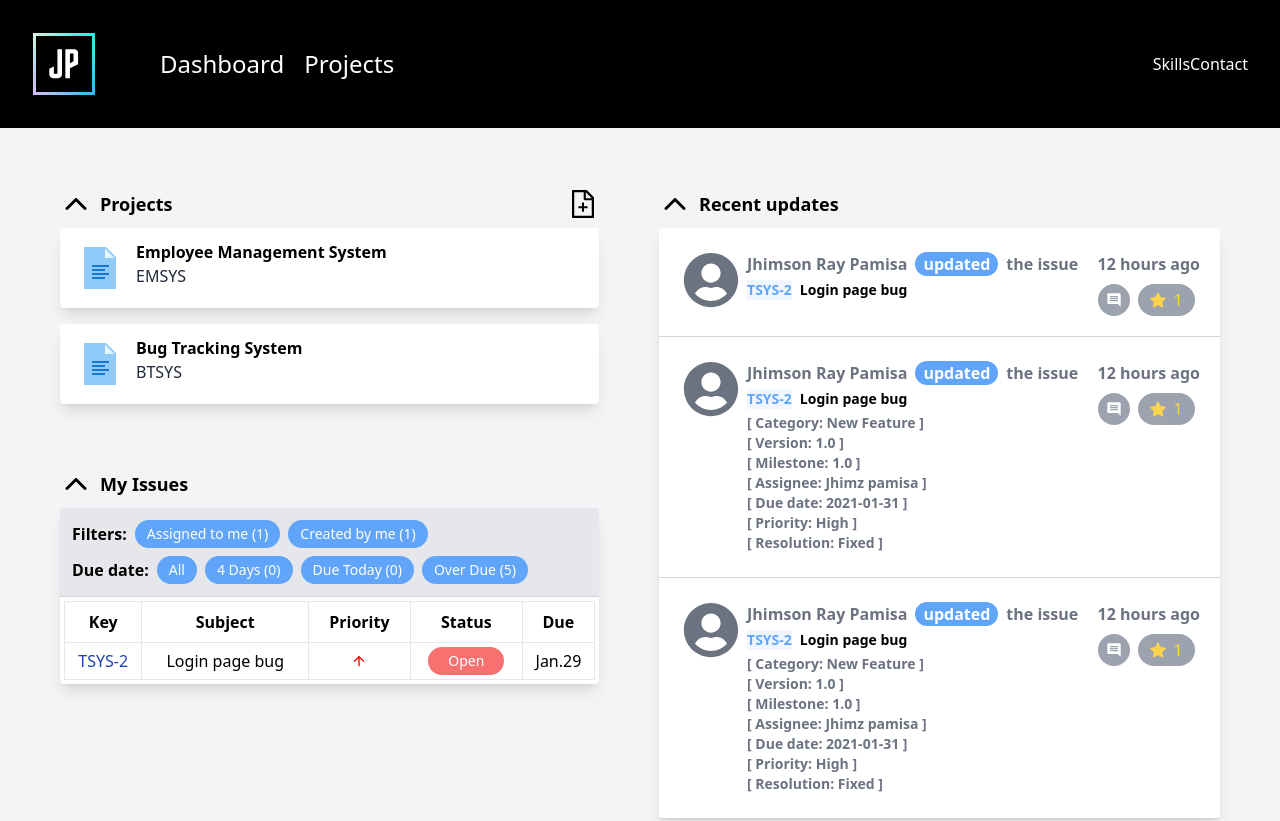
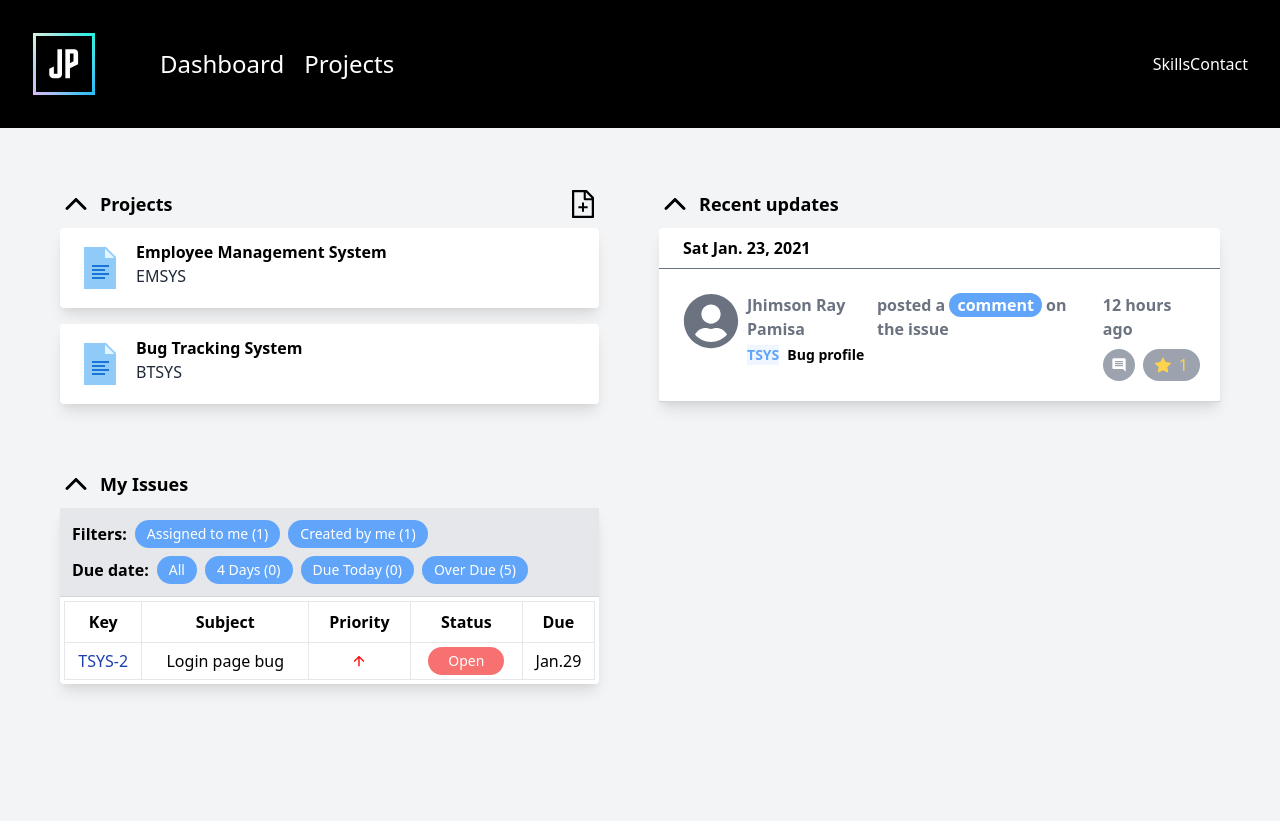
Before and after one commit to jhimson/bug-tracker, a React (Create React App) app in the folder client/: page /dashboard in a window 1280 px wide. Shown: the top 821 px of the page. Built offline with nearby package versions, Linux system fonts and the light colour scheme.

Commit message:
Add RecentUpdatesList component to DashboardPage

```diff
--- a/client/src/components/RecentUpdatesList.jsx
+++ b/client/src/components/RecentUpdatesList.jsx
@@ -1,11 +1,20 @@
 /* eslint-disable react/button-has-type */
 import React from 'react';
+
+// components
+import RecentUpdateItem from './RecentUpdateItem';
 
 const RecentUpdatesList = () => (
   <>
     <div className="px-6 py-2 border-b border-gray-500">
       <h1 className="font-semibold text-md">Sat Jan. 23, 2021</h1>
     </div>
+    <RecentUpdateItem
+      projectKey="TSYS"
+      issueName="Bug profile"
+      userFullname="Jhimson Ray Pamisa"
+      action="posted"
+    />
   </>
 );
 
--- a/client/src/pages/DashboardPage.jsx
+++ b/client/src/pages/DashboardPage.jsx
@@ -12,6 +12,7 @@ import { BsFillStarFill } from 'react-icons/bs';
 // Components
 import Layout from '../components/Layout';
 import ProjectList from '../components/ProjectList';
+import RecentUpdatesList from '../components/RecentUpdatesList';
 
 const DashboardPage = () => (
   <Layout>
@@ -104,190 +105,7 @@ const DashboardPage = () => (
             </div>
           </div>
           <div className="bg-white rounded shadow-lg">
-            <div className="flex justify-between p-2 border-b border-gray-300">
-              <div className="flex p-4 space-x-2">
-                <div className="user-icon">
-                  <FaUserCircle size="3.5em" className="text-gray-500" />
-                </div>
-
-                <div className="space-y-1">
-                  <div className="flex justify-between">
-                    <div className="flex space-x-2">
-                      <h1 className="font-semibold text-gray-500">
-                        Jhimson Ray Pamisa
-                      </h1>
-                      <button className="px-2 font-semibold text-white bg-blue-400 rounded-full focus:outline-none">
-                        updated
-                      </button>
-                      <p className="font-semibold text-gray-500">the issue</p>
-                    </div>
-                  </div>
-
-                  <div className="flex items-center space-x-2 issue_description">
-                    <h1 className="text-sm font-semibold text-blue-400 bg-blue-50 issue_key">
-                      TSYS-2
-                    </h1>
-                    <h1 className="text-sm font-semibold issue_name">
-                      Login page bug
-                    </h1>
-                  </div>
-                </div>
-              </div>
-
-              <div className="pb-3 pr-3 space-y-2">
-                <div className="pt-4">
-                  <h1 className="font-semibold text-gray-500">12 hours ago</h1>
-                </div>
-                <div className="flex space-x-2">
-                  <button className="p-2 bg-gray-400 rounded-full hover:bg-blue-400 focus:outline-none">
-                    <MdComment className="text-white" />
-                  </button>
-                  <div className="flex items-center px-3 space-x-2 text-yellow-300 bg-gray-400 rounded-full cursor-pointer hover:bg-yellow-400 hover:text-white">
-                    <BsFillStarFill />
-                    <p>1</p>
-                  </div>
-                </div>
-              </div>
-            </div>
-
-            <div className="flex justify-between p-2 border-b border-gray-300">
-              <div className="flex p-4 space-x-2">
-                <div className="user-icon">
-                  <FaUserCircle size="3.5em" className="text-gray-500" />
-                </div>
-
-                <div className="space-y-1">
-                  <div className="flex justify-between">
-                    <div className="flex space-x-2">
-                      <h1 className="font-semibold text-gray-500">
-                        Jhimson Ray Pamisa
-                      </h1>
-                      <button className="px-2 font-semibold text-white bg-blue-400 rounded-full focus:outline-none">
-                        updated
-                      </button>
-                      <p className="font-semibold text-gray-500">the issue</p>
-                    </div>
-                  </div>
-
-                  <div className="flex items-center space-x-2 issue_description">
-                    <h1 className="text-sm font-semibold text-blue-400 bg-blue-50 issue_key">
-                      TSYS-2
-                    </h1>
-                    <h1 className="text-sm font-semibold issue_name">
-                      Login page bug
-                    </h1>
-                  </div>
-                  <div>
-                    <p className="text-sm font-semibold text-gray-500">
-                      [ Category: New Feature ]
-                    </p>
-                    <p className="text-sm font-semibold text-gray-500">
-                      [ Version: 1.0 ]
-                    </p>
-                    <p className="text-sm font-semibold text-gray-500">
-                      [ Milestone: 1.0 ]
-                    </p>
-                    <p className="text-sm font-semibold text-gray-500">
-                      [ Assignee: Jhimz pamisa ]
-                    </p>
-                    <p className="text-sm font-semibold text-gray-500">
-                      [ Due date: 2021-01-31 ]
-                    </p>
-                    <p className="text-sm font-semibold text-gray-500">
-                      [ Priority: High ]
-                    </p>
-                    <p className="text-sm font-semibold text-gray-500">
-                      [ Resolution: Fixed ]
-                    </p>
-                  </div>
-                </div>
-              </div>
-
-              <div className="pb-3 pr-3 space-y-2">
-                <div className="pt-4">
-                  <h1 className="font-semibold text-gray-500">12 hours ago</h1>
-                </div>
-                <div className="flex space-x-2">
-                  <button className="p-2 bg-gray-400 rounded-full hover:bg-blue-400 focus:outline-none">
-                    <MdComment className="text-white" />
-                  </button>
-                  <div className="flex items-center px-3 space-x-2 text-yellow-300 bg-gray-400 rounded-full cursor-pointer hover:bg-yellow-400 hover:text-white">
-                    <BsFillStarFill />
-                    <p>1</p>
-                  </div>
-                </div>
-              </div>
-            </div>
-
-            <div className="flex justify-between p-2 border-b border-gray-300">
-              <div className="flex p-4 space-x-2">
-                <div className="user-icon">
-                  <FaUserCircle size="3.5em" className="text-gray-500" />
-                </div>
-
-                <div className="space-y-1">
-                  <div className="flex justify-between">
-                    <div className="flex space-x-2">
-                      <h1 className="font-semibold text-gray-500">
-                        Jhimson Ray Pamisa
-                      </h1>
-                      <div className="px-2 font-semibold text-white bg-blue-400 rounded-full focus:outline-none">
-                        updated
-                      </div>
-                      <p className="font-semibold text-gray-500">the issue</p>
-                    </div>
-                  </div>
-
-                  <div className="flex items-center space-x-2 issue_description">
-                    <h1 className="text-sm font-semibold text-blue-400 bg-blue-50 issue_key">
-                      TSYS-2
-                    </h1>
-                    <h1 className="text-sm font-semibold issue_name">
-                      Login page bug
-                    </h1>
-                  </div>
-
-                  <div>
-                    <p className="text-sm font-semibold text-gray-500">
-                      [ Category: New Feature ]
-                    </p>
-                    <p className="text-sm font-semibold text-gray-500">
-                      [ Version: 1.0 ]
-                    </p>
-                    <p className="text-sm font-semibold text-gray-500">
-                      [ Milestone: 1.0 ]
-                    </p>
-                    <p className="text-sm font-semibold text-gray-500">
-                      [ Assignee: Jhimz pamisa ]
-                    </p>
-                    <p className="text-sm font-semibold text-gray-500">
-                      [ Due date: 2021-01-31 ]
-                    </p>
-                    <p className="text-sm font-semibold text-gray-500">
-                      [ Priority: High ]
-                    </p>
-                    <p className="text-sm font-semibold text-gray-500">
-                      [ Resolution: Fixed ]
-                    </p>
-                  </div>
-                </div>
-              </div>
-
-              <div className="pb-3 pr-3 space-y-2">
-                <div className="pt-4">
-                  <h1 className="font-semibold text-gray-500">12 hours ago</h1>
-                </div>
-                <div className="flex space-x-2">
-                  <button className="p-2 bg-gray-400 rounded-full hover:bg-blue-400 focus:outline-none">
-                    <MdComment className="text-white" />
-                  </button>
-                  <div className="flex items-center px-3 space-x-2 text-yellow-300 bg-gray-400 rounded-full cursor-pointer hover:bg-yellow-400 hover:text-white">
-                    <BsFillStarFill />
-                    <p>1</p>
-                  </div>
-                </div>
-              </div>
-            </div>
+            <RecentUpdatesList />
           </div>
         </div>
       </div>
```
Also changed, not shown: 1 other file (tests, documents, lock files or other folders).
